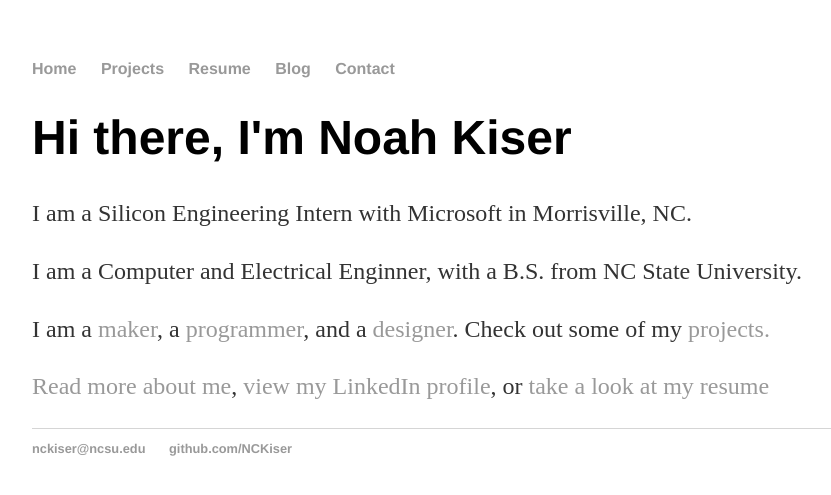
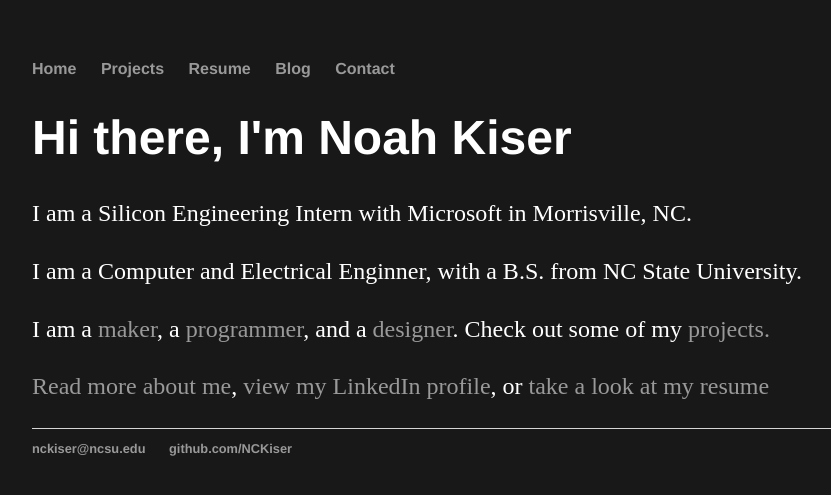
Before and after one commit to NCKiser/NCKiser.github.io, a Jekyll site: the page built from index.html, in a window 1280 px wide. Shown: the top 495 px of the page, without its empty margins (160-991 px from the left). Built offline with Jekyll 4.4.1, drawn with Linux system fonts in a browser that asks for light colours.

Commit message:
changed site to dark colors

```diff
--- a/css/main.css
+++ b/css/main.css
@@ -1,6 +1,7 @@
 body {
     margin: 60px auto;
     width: 70%;
+	background-color: #181818
 }
 nav ul, footer ul {
     font-family:'Helvetica', 'Arial', 'Sans-Serif';
@@ -18,15 +19,17 @@
 }
 a:hover {
     text-decoration: underline;
+	color: #fff;
 }
 h1 {
     font-size: 3em;
     font-family:'Helvetica', 'Arial', 'Sans-Serif';
+	color: #FFF;
 }
 p {
     font-size: 1.5em;
     line-height: 1.4em;
-    color: #333;
+    color: #fff;
 }
 footer {
     border-top: 1px solid #d5d5d5;
@@ -36,6 +39,7 @@
 ul.posts {
     margin: 20px auto 40px;
     font-size: 1.5em;
+	color: #FFF
 }
 
 ul.posts li {
```
